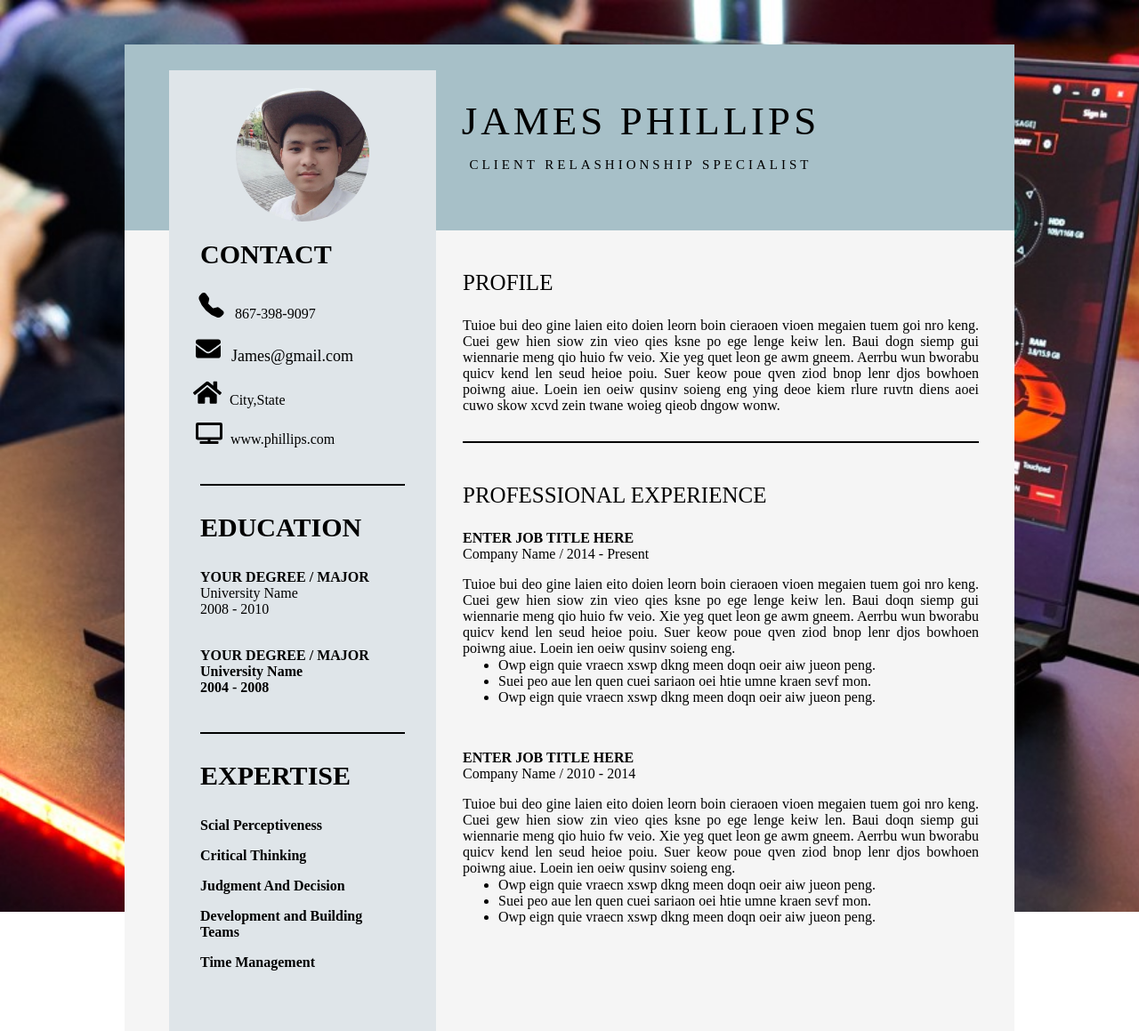
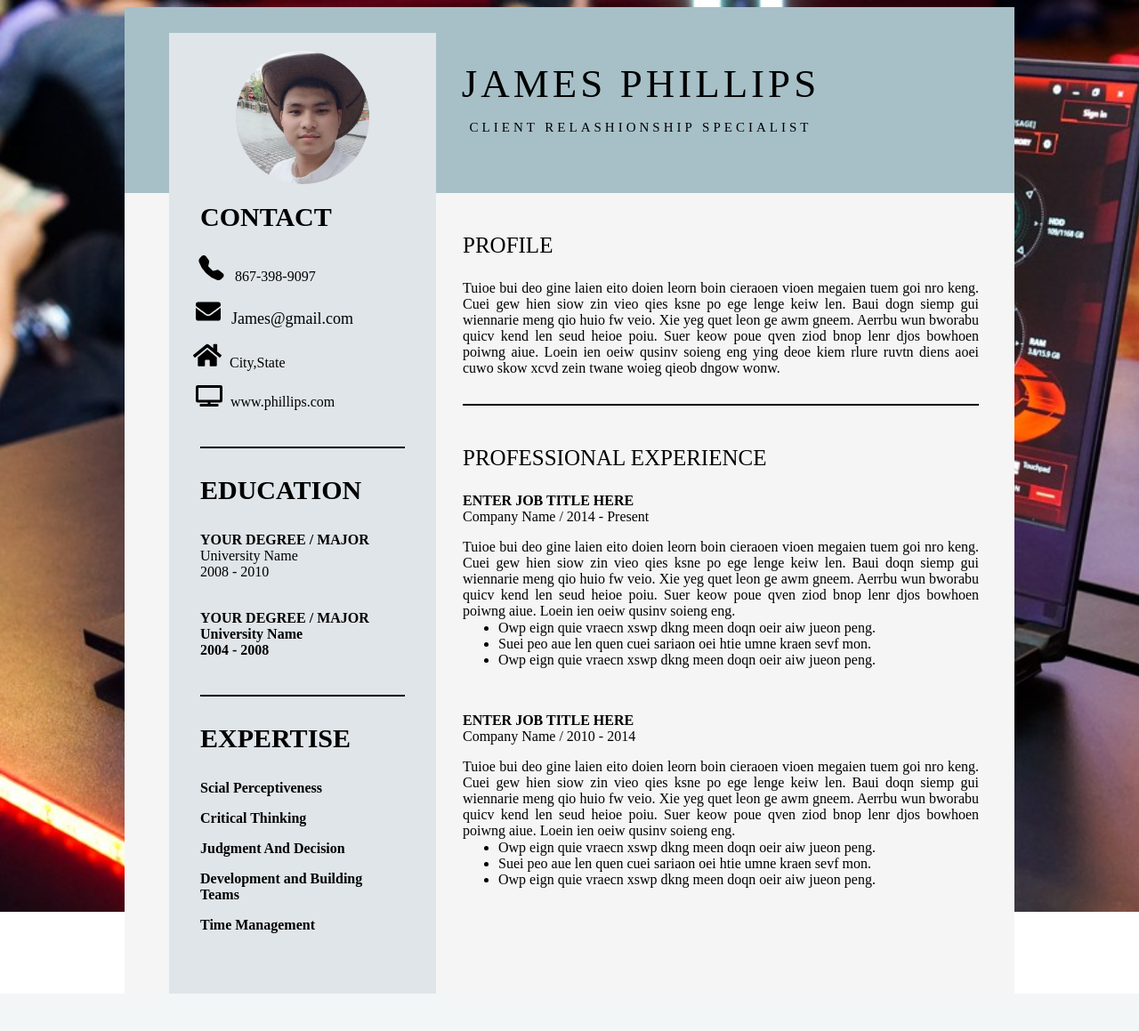
Before and after one commit to hoangsonhv/App_Heroku, a PHP site: page / in a window 1280 px wide. Shown: the whole page at 89% size. After the commit the page ends 1117 px from the top, so only its background shows below. Run offline with PHP 8.4, Linux system fonts and the light colour scheme; some libraries are stand-ins or nearby versions.

Commit message:
Update Labs3.css

```diff
--- a/css/Labs3.css
+++ b/css/Labs3.css
@@ -5,16 +5,16 @@ body{
 }
 #full{
     width: 1000px;
-    margin: 50px auto 0px;
+    margin: auto ;
     max-height: 1100px;
 }
 #header{
     background-color: #a7c0c8;
-    max-height: 150px;
+    max-height: 15%;
     text-align: center;
     padding-top: 60px;
     padding-left: 160px;
-    padding-bottom: 70px;
+    padding-bottom: 50px;
 }
 #header span{
     font-size: 45px;
@@ -27,7 +27,6 @@ body{
 #main{
     height: 900px;
     background-color: whitesmoke;
-    margin-top: -20px;
 }
 #main .profile{
     font-size: 25px;
@@ -56,13 +55,13 @@ body{
     margin-top: -15px;
 }
 #left{
+    float: none;
+    width: 300px;
+    height: 1060px;
+    margin-top: -1080px;
     background-color: #dfe5e9;
-    height: 1080px;
-    width: 300px;
-    margin-top: -1080px;
     margin-left: 50px;
-    text-align: center;
-    float: none;
+    padding-bottom: 20px;;
 }
 #left .left-1{
     width: 150px;
```
